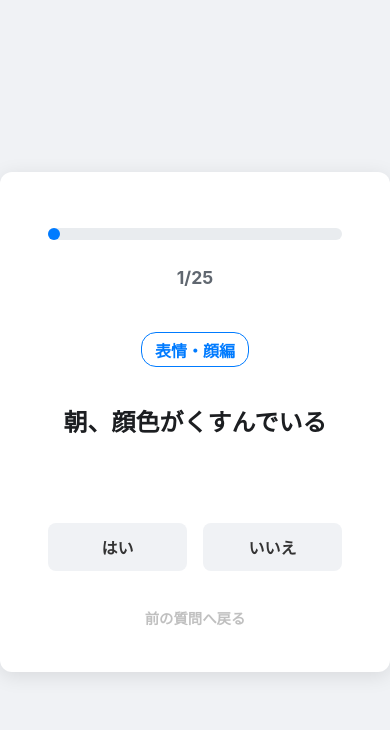
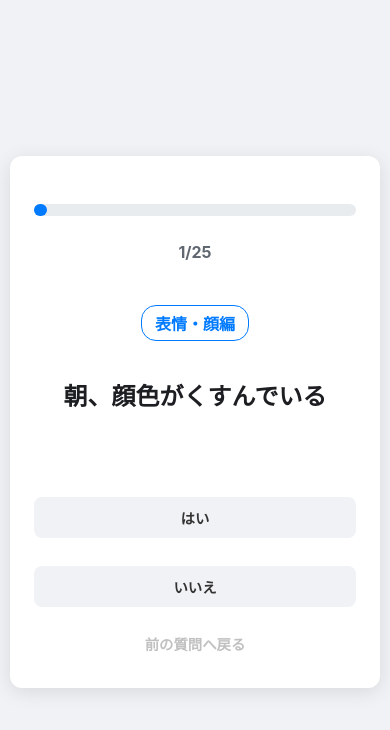
Before and after one commit to k-hiroshi24/karegao_checklist, a plain HTML site: page index.html in a window 390 px wide. Both pictures are taken after a click on the button "診断をはじめる". Drawn offline with Linux system fonts and the light colour scheme.

Commit message:
スマートフォン向けのスタイル調整を追加

```diff
--- a/style.css
+++ b/style.css
@@ -136,3 +136,37 @@ h2 {
     display: block; /* ブロック要素にしてスペースを確保 */
     margin: 1rem 0;
 }
+
+@media (max-width: 600px) {
+    .container {
+        padding: 1.5rem 1.5rem; /* スマートフォン向けにパディングを調整 */
+        width: calc(100% - 20px); /* 左右に10pxずつ余白を確保 */
+        margin: 0 10px; /* 左右に10pxの余白 */
+    }
+
+    h1 {
+        font-size: 1.8rem;
+    }
+
+    p {
+        font-size: 1rem;
+    }
+
+    button {
+        padding: 10px 20px;
+        font-size: 0.9rem;
+    }
+
+    .button-group {
+        flex-direction: column; /* ボタンを縦に並べる */
+        gap: 0.8rem;
+    }
+
+    .answer-btn {
+        width: 100%; /* ボタンの幅を100%にする */
+    }
+
+    #back-btn {
+        margin-top: 1rem;
+    }
+}
```
